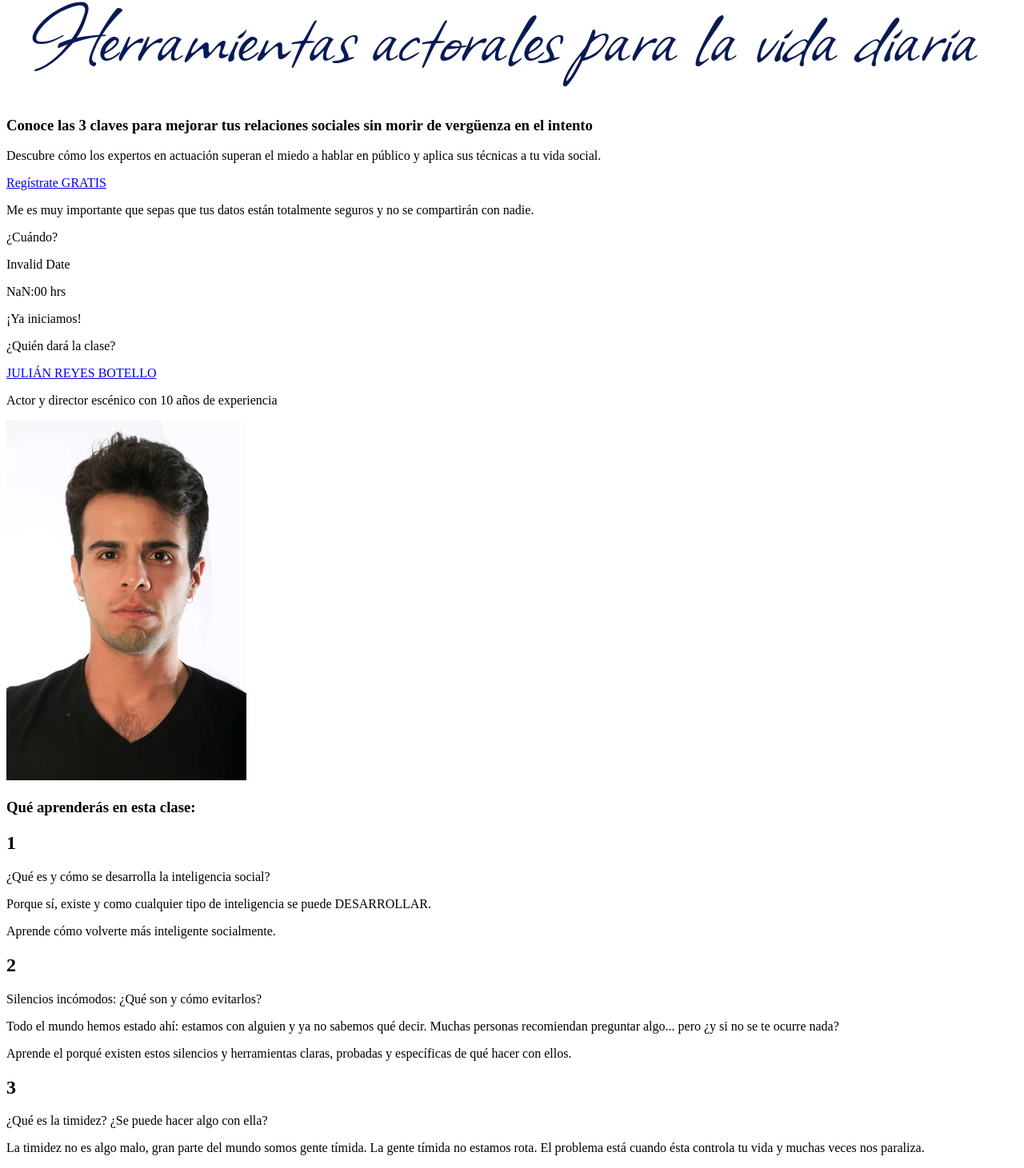
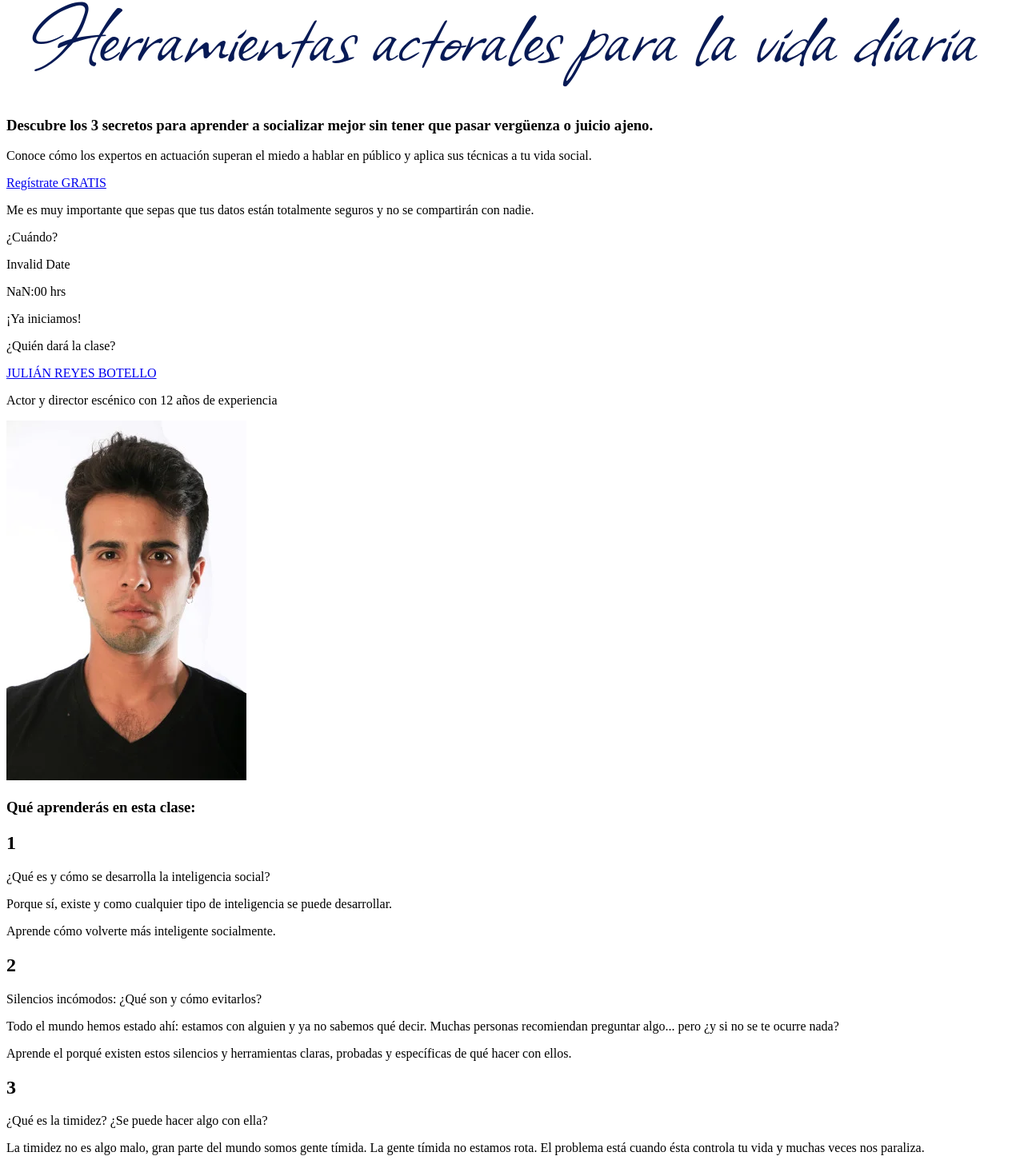
Before and after one commit to JulianRB17/timidez-frontend, a React (Create React App) app: page /registro in a window 1280 px wide. Shown: the part 1773-3234 px from the top of the page at 80% size. Built offline with nearby package versions, Linux system fonts and the light colour scheme; no server answers.

Commit message:
Terminado el diseño nuevo. Falta asegurar el título, ento dudas en el gran sueño y la frase de juicio ajeno

```diff
--- a/src/routes/registro/components/hero/Hero.jsx
+++ b/src/routes/registro/components/hero/Hero.jsx
@@ -58,8 +58,8 @@ export default function Hero({
               transition: { duration: 1 },
             }}
           >
-            Conoce las 3 claves para mejorar tus relaciones sociales sin morir
-            de vergüenza en el intento
+            Descubre los 3 secretos para aprender a socializar mejor sin tener
+            que pasar vergüenza o juicio ajeno.
           </motion.h1>
 
           <motion.p
@@ -74,8 +74,13 @@ export default function Hero({
               transition: { duration: 1 },
             }}
           >
-            Descubre cómo los expertos en actuación superan el miedo a hablar en
-            público y aplica sus técnicas a tu vida social.
+            Conoce cómo los expertos en actuación
+            <span className="hero__accent">
+              {' '}
+              superan el miedo a hablar en público{' '}
+            </span>
+            y aplica sus técnicas a{' '}
+            <span className="hero__accent">tu vida social.</span>
             {/* Aprende de un experto en relaciones humanas herramientas para dejar
             de ser la persona tímida del fondo de la habitación y empezar a
             generar conexiones genuinas con otras personas. */}
--- a/src/routes/registro/components/hero/hero.css
+++ b/src/routes/registro/components/hero/hero.css
@@ -66,11 +66,6 @@
   padding: 0.5em;
 }
 
-.hero__hook_accent {
-  color: #e17900;
-  text-shadow: #000821 1px 1px;
-}
-
 .hero__title {
   font-size: 3rem;
   color: #e17900;
@@ -81,11 +76,6 @@
   z-index: 1;
   text-align: center;
   padding: 0.5em 0 0;
-}
-
-.hero__title_accent {
-  color: #000821;
-  text-shadow: none;
 }
 
 .hero__subtitle {
@@ -100,8 +90,8 @@
   text-align: center;
 }
 
-.hero__subtitle_accent {
-  font-weight: 500;
+.hero__accent {
+  font-weight: 700;
 }
 
 .hero__btn-container {
--- a/src/routes/registro/components/host/Host.jsx
+++ b/src/routes/registro/components/host/Host.jsx
@@ -33,7 +33,7 @@ export default function Host() {
             JULIÁN REYES BOTELLO
           </motion.a>
           <p className="host__text">
-            Actor y director escénico con 10 años de experiencia
+            Actor y director escénico con 12 años de experiencia
           </p>
         </div>
         <motion.a
--- a/src/routes/registro/components/secrets/Secrets.jsx
+++ b/src/routes/registro/components/secrets/Secrets.jsx
@@ -25,9 +25,9 @@ export default function Secrets() {
           </p>
           <p className="secrets__text">
             Porque sí, existe y como cualquier tipo de inteligencia se puede
-            DESARROLLAR.
+            <span className="secrets__accent"> desarrollar</span>.
           </p>
-          <p className="secrets__text">
+          <p className="secrets__text secrets__accent">
             Aprende cómo volverte más inteligente socialmente.
           </p>
         </div>
@@ -49,7 +49,7 @@ export default function Secrets() {
             qué decir. Muchas personas recomiendan preguntar algo... pero ¿y si
             no se te ocurre nada?
           </p>
-          <p className="secrets__text">
+          <p className="secrets__text secrets__accent">
             Aprende el porqué existen estos silencios y herramientas claras,
             probadas y específicas de qué hacer con ellos.
           </p>
@@ -68,15 +68,21 @@ export default function Secrets() {
             ¿Qué es la timidez? ¿Se puede hacer algo con ella?
           </p>
           <p className="secrets__text">
-            La timidez no es algo malo, gran parte del mundo somos gente tímida.
-            La gente tímida no estamos rota. El problema está cuando ésta
-            controla tu vida y muchas veces nos paraliza.
+            <span className="secrets__accent">La timidez no es algo malo</span>,
+            gran parte del mundo somos gente tímida.
+            <span className="secrets__accent">
+              {' '}
+              La gente tímida no estamos rota.{' '}
+            </span>
+            El problema está cuando ésta controla tu vida y muchas veces nos
+            paraliza.
             {/* Aprende a valorar tu timidez, a dialogar con ella y que esto no
             implica volverte una persona ruidosa o dejar de ser tú. */}
           </p>
           <p className="secrets__text">
             Aprende cómo tener una mejor relación con tu timidez sin que esto
-            implique volverte una persona ruidosa o dejar de ser tú.
+            implique volverte una persona ruidosa o
+            <span className="secrets__accent"> dejar de ser tú.</span>
           </p>
         </div>
       </div>
--- a/src/routes/registro/components/secrets/secrets.css
+++ b/src/routes/registro/components/secrets/secrets.css
@@ -30,23 +30,21 @@
   text-shadow: 0 0 10px #ffe3bc;
 }
 
-.secrets__title {
-  font-size: 2rem;
-  margin: 0 0 1em 0;
-  font-weight: 600;
-}
-
 .secrets__subtitle {
-  font-size: 1.7em;
-  margin: 0;
+  font-size: 1.8em;
+  margin: 0 0 1em;
   text-align: center;
-  font-family: BebasNeue;
+  font-weight: 1000;
 }
 
 .secrets__text {
   font-size: 1.3rem;
   text-align: center;
   margin: 0.5em 0;
+}
+
+.secrets__accent {
+  font-weight: 900;
 }
 
 @media screen and (max-width: 700px) {
```
